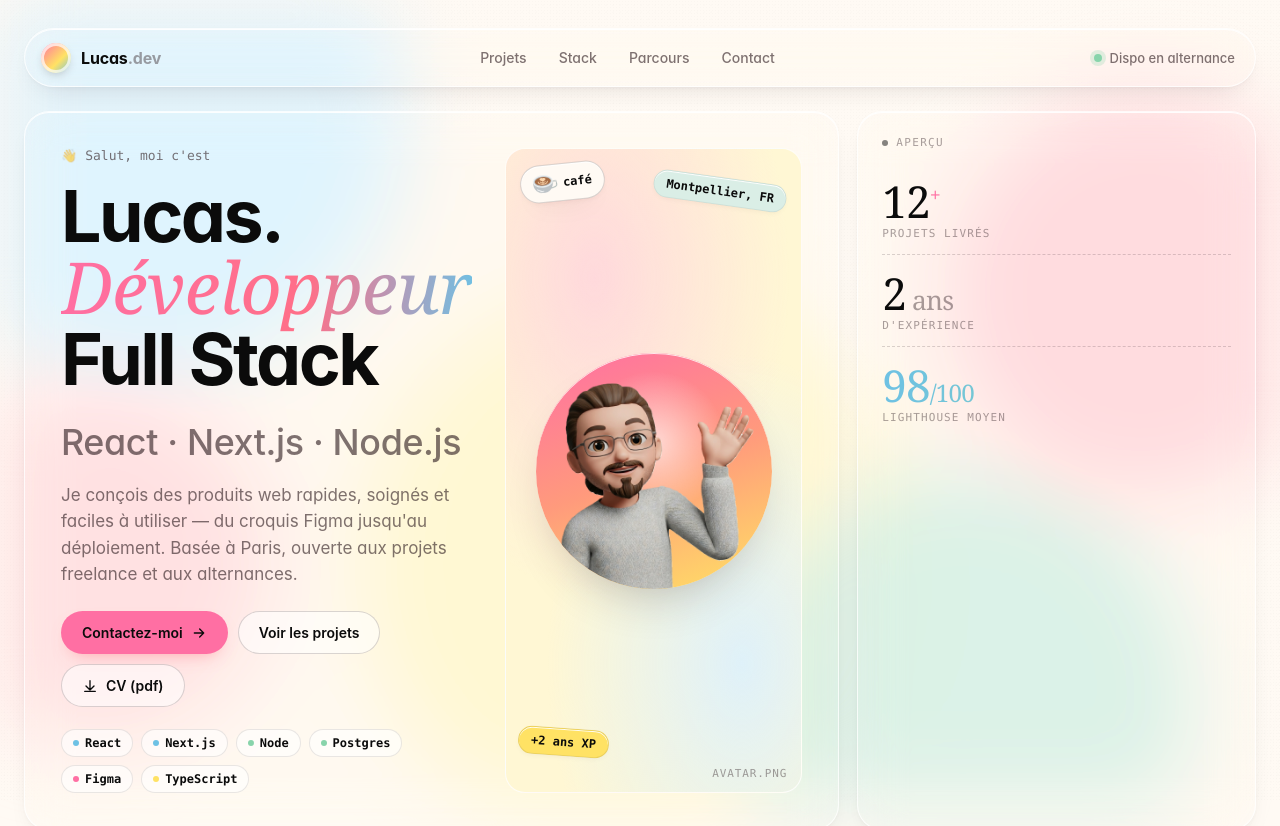
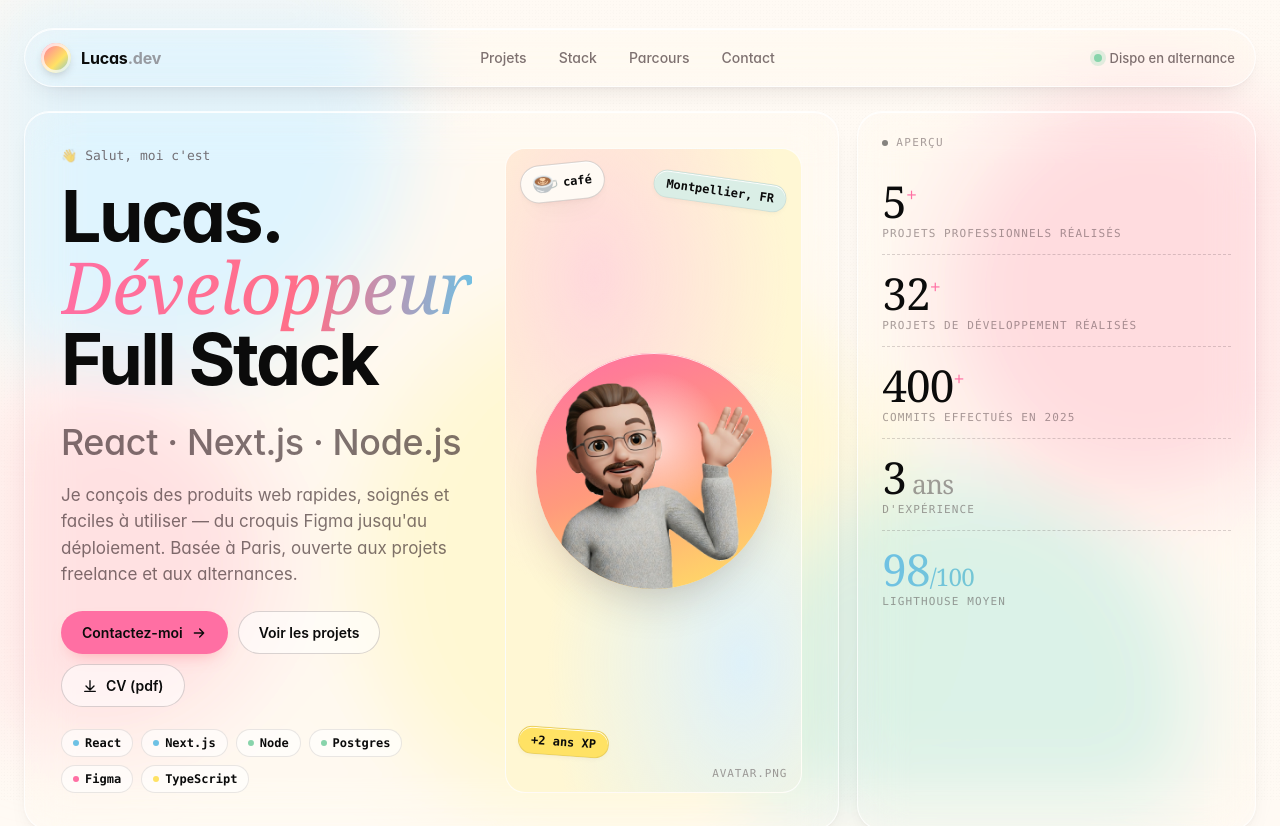
Before and after one commit to LucasPlebani/lucas_portfolio, a Next.js app: page / in a window 1280 px wide. Shown: the top 826 px of the page. Built offline with nearby package versions, Linux system fonts and the light colour scheme.

Commit message:
add content modify Now/stat Card quote

```diff
--- a/src/components/NowCard.js
+++ b/src/components/NowCard.js
@@ -5,24 +5,24 @@ export default function NowCard() {
     <section className="card now-card">
       <span className="card-eyebrow">/ en ce moment</span>
       <div className="now-line">
-        <div className="now-icon"><Icon name="spark" className="" /></div>
+        <div className="now-icon"><Icon name="spark" /></div>
         <div className="now-text">
-          <span className="now-label">je construis</span>
-          <span className="now-value">Une plateforme de mentorat<br /><span>pour étudiants en dev — Next 14 + tRPC.</span></span>
+          <span className="now-label">je consolide</span>
+          <span className="now-value">L'architecture de Bibli'O Jouets<br /><span>Scalabilité & CI/CD sous Next.js 16.</span></span>
         </div>
       </div>
       <div className="now-line">
-        <div className="now-icon pink"><Icon name="clock" className="" /></div>
+        <div className="now-icon pink"><Icon name="clock" /></div>
         <div className="now-text">
-          <span className="now-label">j'apprends</span>
-          <span className="now-value">Rust & WebAssembly<br /><span>pour des outils CLI rapides côté dev.</span></span>
+          <span className="now-label">j'explore</span>
+          <span className="now-value">Kubernetes & Terraform<br /><span>pour l'infrastructure as code (IaC).</span></span>
         </div>
       </div>
       <div className="now-line">
-        <div className="now-icon green"><Icon name="pin" className="" /></div>
+        <div className="now-icon green"><Icon name="pin" /></div>
         <div className="now-text">
           <span className="now-label">je cherche</span>
-          <span className="now-value">Une alternance dev fullstack<br /><span>à Paris ou en remote, sept. 2026.</span></span>
+          <span className="now-value">Une alternance DevOps / Expert Systèmes<br /><span>Bac+5 à Montpellier ou Remote (2026).</span></span>
         </div>
       </div>
     </section>
--- a/src/components/Quote.js
+++ b/src/components/Quote.js
@@ -3,13 +3,13 @@ export default function Quote() {
     <section className="card quote-card">
       <span className="quote-mark">"</span>
       <p className="quote-text">
-        Gigi a livré exactement ce qu'on imaginait, en mieux. Code propre, communication claire, design pixel-perfect.
+        Lucas a su transformer notre vision en une plateforme SaaS robuste en seulement 3 mois. Son architecture et sa gestion du pipeline de déploiement sont remarquables.
       </p>
       <div className="quote-who">
         <div className="quote-avatar" />
         <div>
-          <div className="quote-name">Léa M.</div>
-          <div className="quote-role">Co-fondatrice, Studio Pollen</div>
+          <div className="quote-name">Laura</div>
+          <div className="quote-role">Fondatrice, Bibli'O Jouets</div>
         </div>
       </div>
     </section>
--- a/src/components/StatCard.js
+++ b/src/components/StatCard.js
@@ -2,12 +2,20 @@ export default function StatCard() {
   return (
     <section className="card stat-card">
       <span className="card-eyebrow">aperçu</span>
-      <div className="stat-row">
-        <span className="stat-value">12<sup style={{ fontSize: "0.45em", color: "var(--pink)" }}>+</sup></span>
-        <span className="stat-label">projets livrés</span>
+       <div className="stat-row">
+        <span className="stat-value">5<sup style={{ fontSize: "0.45em", color: "var(--pink)" }}>+</sup></span>
+        <span className="stat-label">projets professionnels réalisés</span>
       </div>
       <div className="stat-row">
-        <span className="stat-value" style={{ color: "var(--ink)" }}>2<span style={{ color: "var(--ink-mute)", fontSize: "0.6em" }}>&nbsp;ans</span></span>
+        <span className="stat-value">32<sup style={{ fontSize: "0.45em", color: "var(--pink)" }}>+</sup></span>
+        <span className="stat-label">projets de développement réalisés</span>
+      </div>
+      <div className="stat-row">
+        <span className="stat-value">400<sup style={{ fontSize: "0.45em", color: "var(--pink)" }}>+</sup></span>
+        <span className="stat-label">commits effectués en 2025</span>
+      </div>
+      <div className="stat-row">
+        <span className="stat-value" style={{ color: "var(--ink)" }}>3<span style={{ color: "var(--ink-mute)", fontSize: "0.6em" }}>&nbsp;ans</span></span>
         <span className="stat-label">d'expérience</span>
       </div>
       <div className="stat-row">
--- a/src/data/portfolioData.js
+++ b/src/data/portfolioData.js
@@ -173,8 +173,8 @@ export const DEV_PROJECTS = [
     title: "Moteur de Recommandation",
     desc: "Analyse prédictive de recommandations produits. Utilisation de TypeScript, Prisma et PostgreSQL, avec un environnement entièrement conteneurisé.",
     stack: ["TypeScript", "PostgreSQL", "Prisma", "Docker"],
-    glyph: "Db",
-    thumb: "Mr",
+    glyph: "Mr",
+    thumb: "t2",
     mono: "/06 — data & architecture",
     live: "#",
     repo: "https://github.com/LucasPlebani/SQLPostgree"
```
Also changed, not shown: src/components/style/Projects.css (line endings or trailing spaces), src/components/style/StatCard.css (line endings or trailing spaces).
